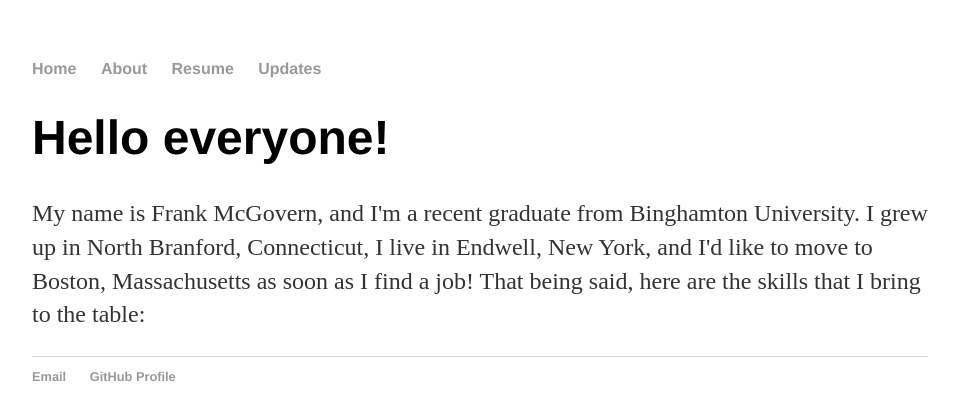
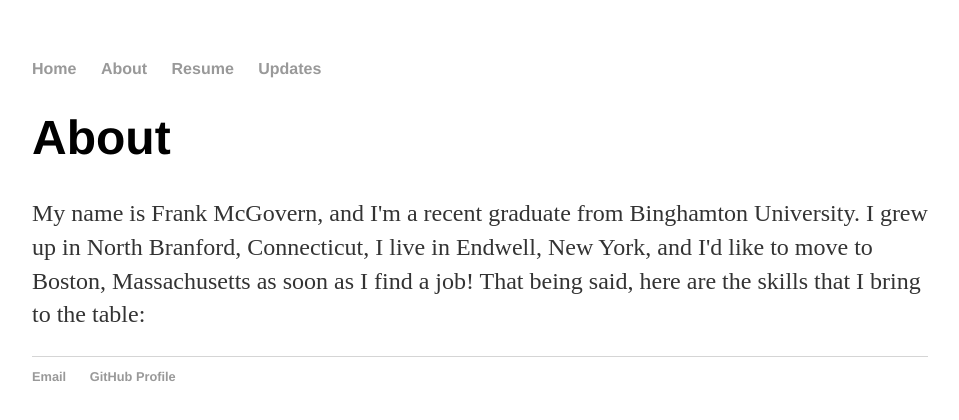
Before and after one commit to FDM320/FDM320.github.io, a Jekyll site: the page built from about/index.html, in a window 1280 px wide. Shown: the top 420 px of the page, without its empty margins (160-1119 px from the left). Built offline with Jekyll 4.4.1, drawn with Linux system fonts in a browser that asks for light colours.

Commit message:
Update index.html

```diff
--- a/about/index.html
+++ b/about/index.html
@@ -4,7 +4,7 @@ title: About Frank "Dave" McGovern
 ---
 		<div class="container">
     		<div class="blurb">
-        		<h1>Hello everyone!</h1>
+        		<h1>About</h1>
 				<p>My name is Frank McGovern, and I'm a recent graduate from Binghamton University. I grew up in North Branford, Connecticut, I live in Endwell, New York, and I'd like to move to Boston, Massachusetts as soon as I find a job! That being said, here are the skills that I bring to the table: </p>
     		</div><!-- /.blurb -->
 		</div><!-- /.container -->
```
